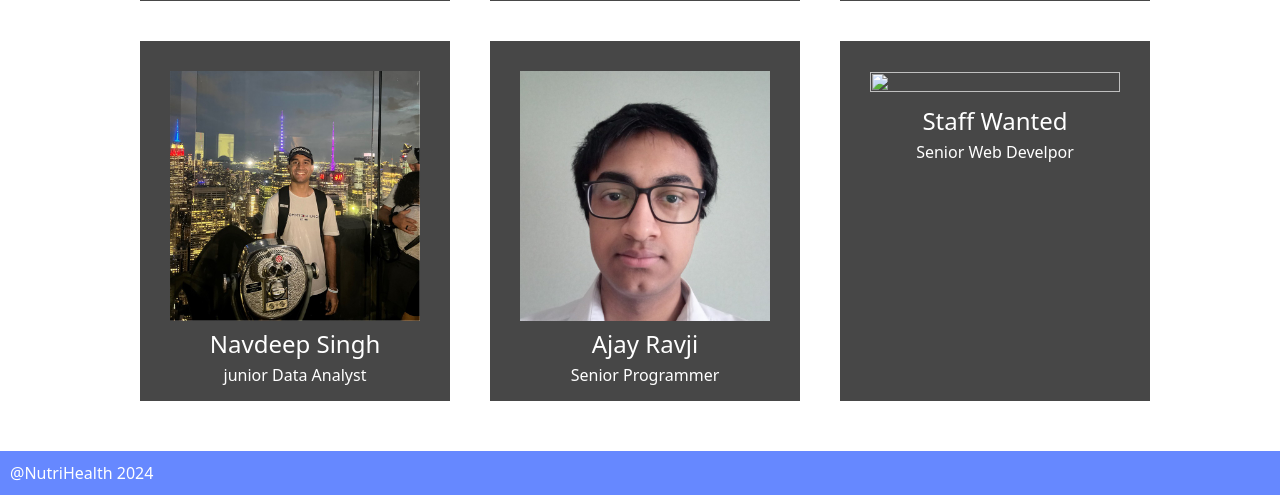
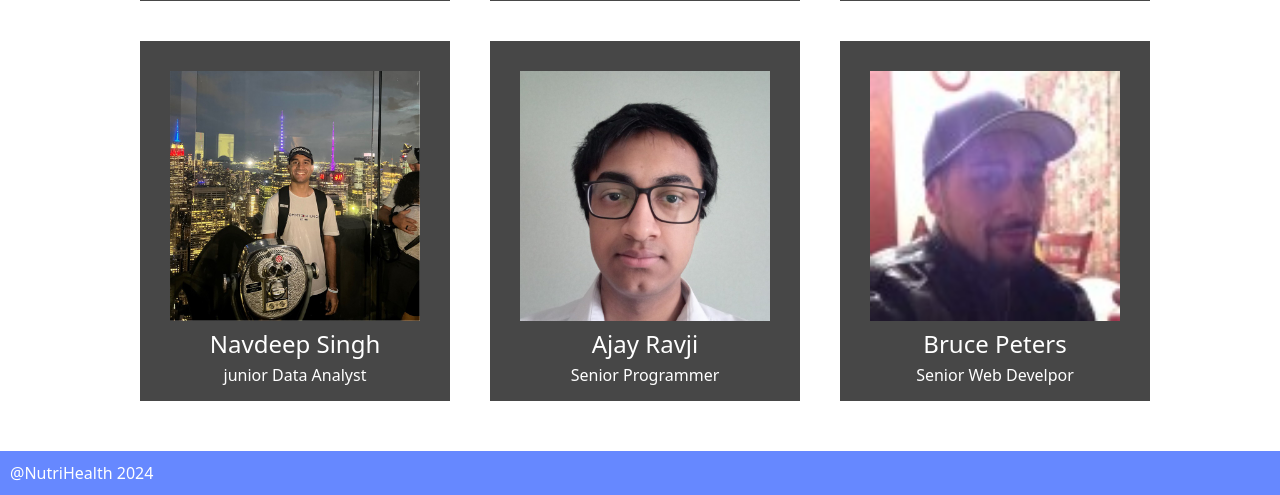
Before and after one commit to CalebKing848/NutriHealth, a Django app: page /team in a window 1280 px wide. Shown: the part 461-956 px from the top of the page. Run offline with Django 5.2, Linux system fonts and the light colour scheme; some libraries are stand-ins or nearby versions.

Commit message:
team member added

```diff
--- a/NutriHealth/NutritionApp/templates/main/team.html
+++ b/NutriHealth/NutritionApp/templates/main/team.html
@@ -57,12 +57,12 @@
         </div>
 
 
-        <div class="team-member"> <!-- Staff Wanted  -->
+        <div class="team-member"> <!-- Bruce  -->
             <div class="team-image-container">
-                <img class="team-member-image" src="" alt=""> <!-- Wanted -->
+                <img class="team-member-image" src="/media/team/bruce.jpg" alt=""> <!-- Wanted -->
             </div>
             <div class="team-info-container">
-                <h4 class="team-member-heading">Staff Wanted</h4>
+                <h4 class="team-member-heading">Bruce Peters</h4>
                 <p>Senior Web Develpor</p>
             </div>
         </div>
```
Also changed, not shown: NutriHealth/media/team/bruce.jpg (added).
